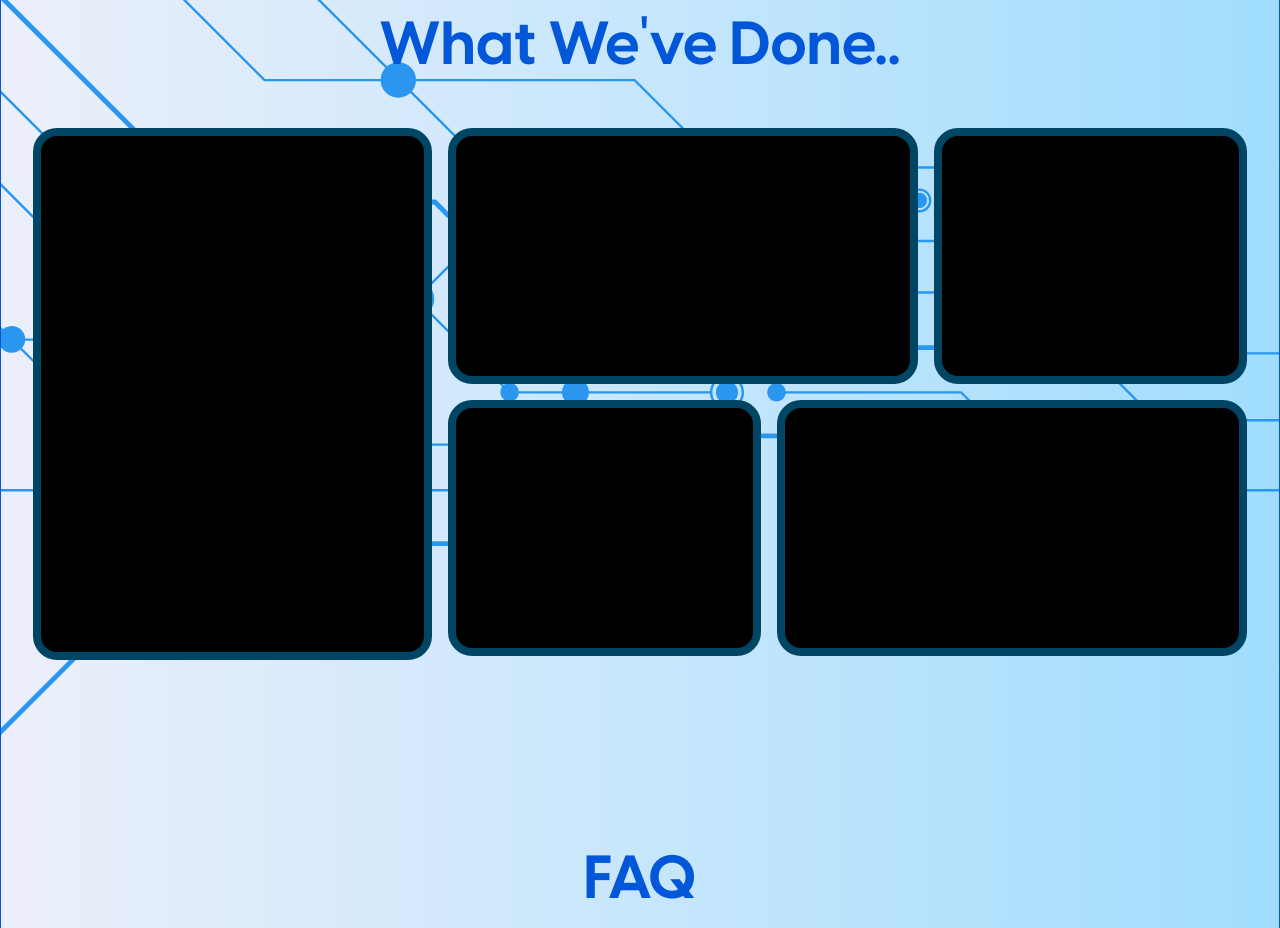
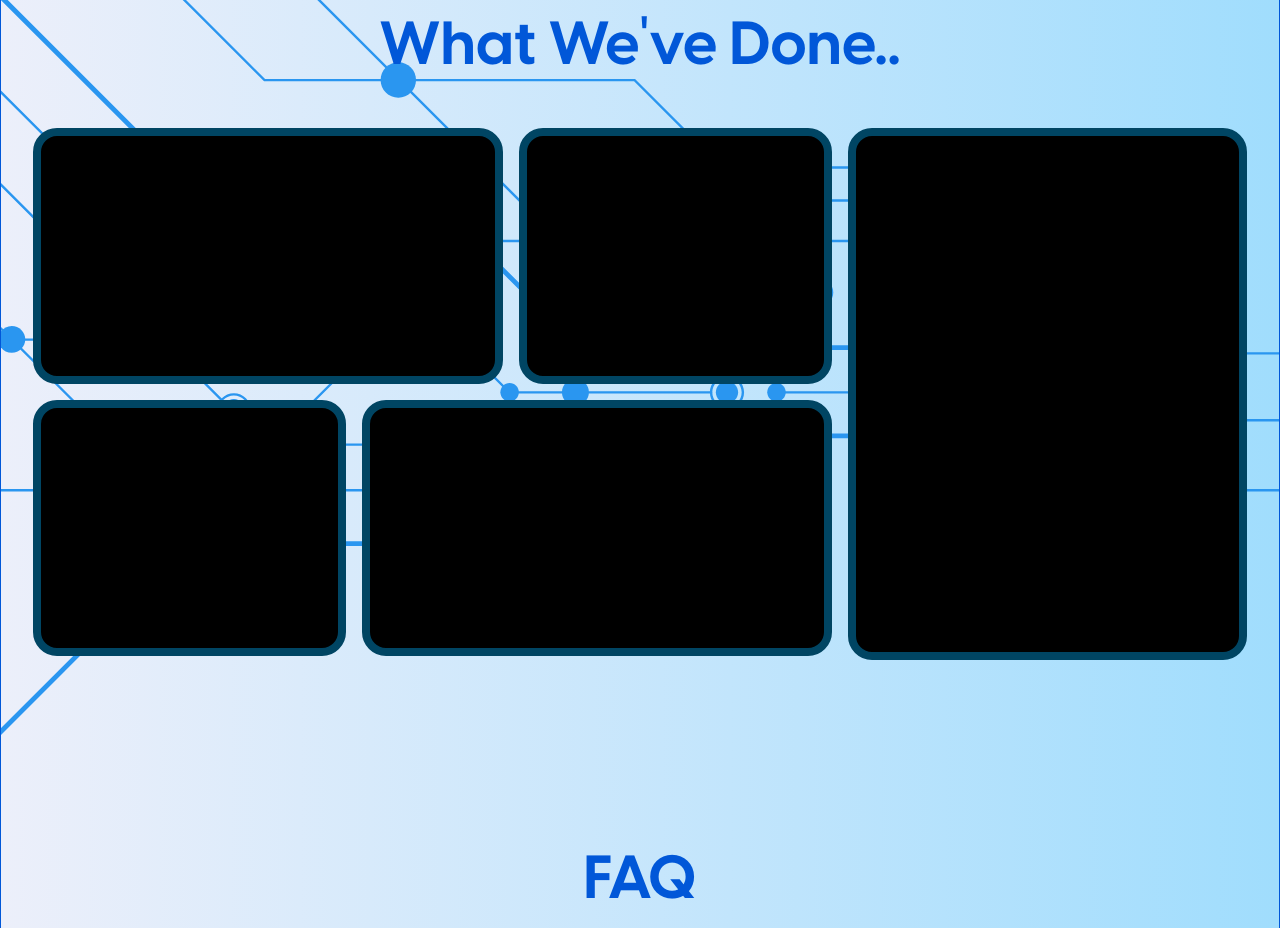
Before and after one commit to uiinnovationwar2025-max/uiiw, a Next.js app: page / in a window 1280 px wide. Shown: the part 3140-4068 px from the top of the page. Built offline with nearby package versions, Linux system fonts and the light colour scheme.

Commit message:
feat: ketuker posisi awokawok

```diff
--- a/modules/LandingPageModules/components/WhatWeDo.tsx
+++ b/modules/LandingPageModules/components/WhatWeDo.tsx
@@ -20,9 +20,6 @@ const WhatWeDo = () => {
       {/* Grid (Using Flexbox) */}
       <div className="flex max-sm:flex-col flex-row  max-sm:gap-2 gap-4 justify-center w-full px-8">
         {/* Right Side */}
-        <div className="max-sm:w-full w-1/3 h-[33.25rem] max-sm:h-32 ">
-          <div className="w-full h-full max-sm:border-4 border-8 border-secondary-2 rounded-3xl bg-black"></div>
-        </div>
 
         {/* Left Side */}
         <div className="flex flex-col max-sm:h-60 max-sm:w-full w-2/3 max-sm:gap-2 gap-4 ">
@@ -35,6 +32,10 @@ const WhatWeDo = () => {
             <div className=" w-3/5 h-full max-sm:border-4 border-8 border-secondary-2 rounded-3xl bg-black"></div>
           </div>
         </div>
+
+        <div className="max-sm:w-full w-1/3 h-[33.25rem] max-sm:h-32 ">
+          <div className="w-full h-full max-sm:border-4 border-8 border-secondary-2 rounded-3xl bg-black"></div>
+        </div>
       </div>
     </main>
   );
```
